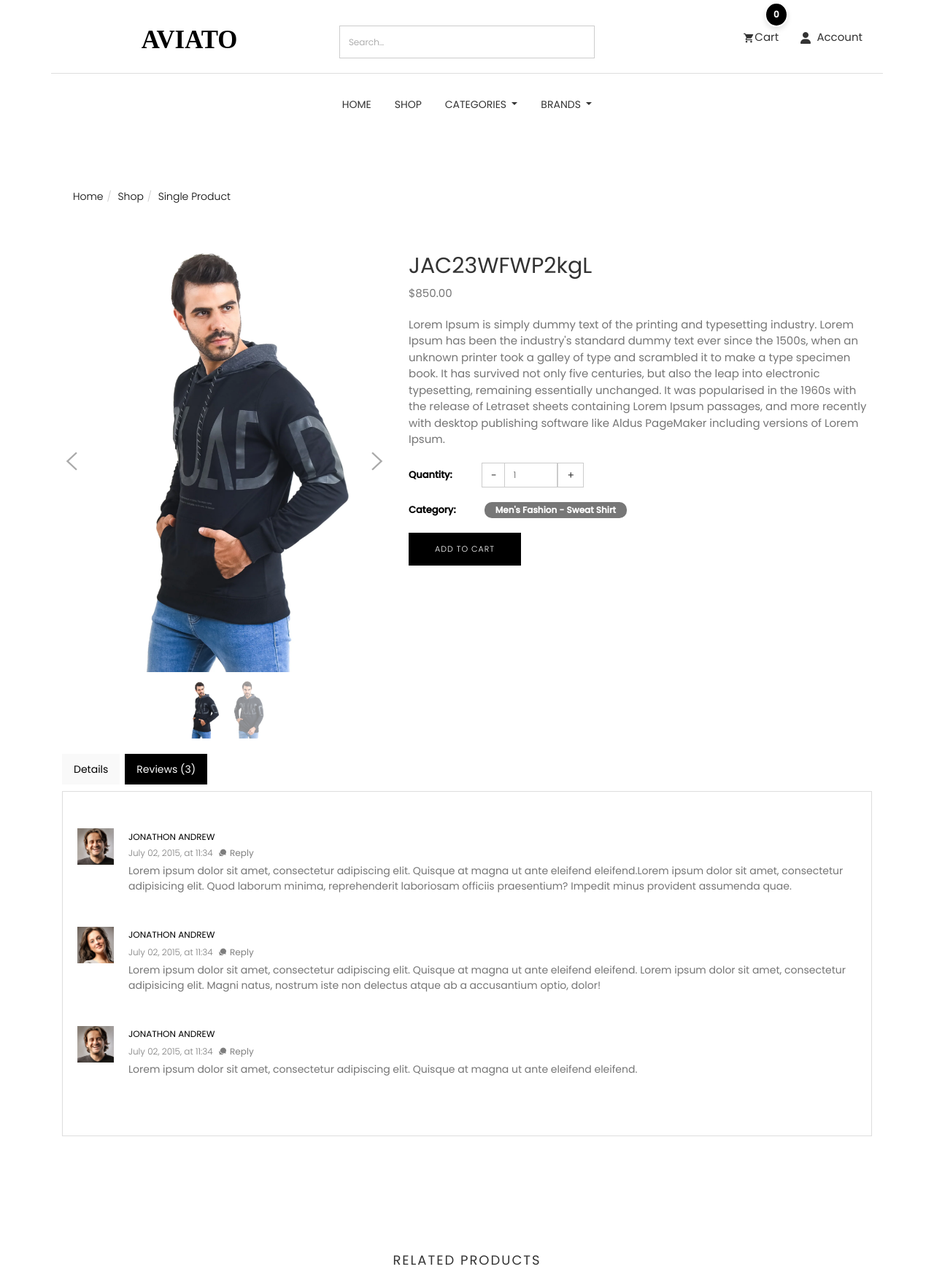
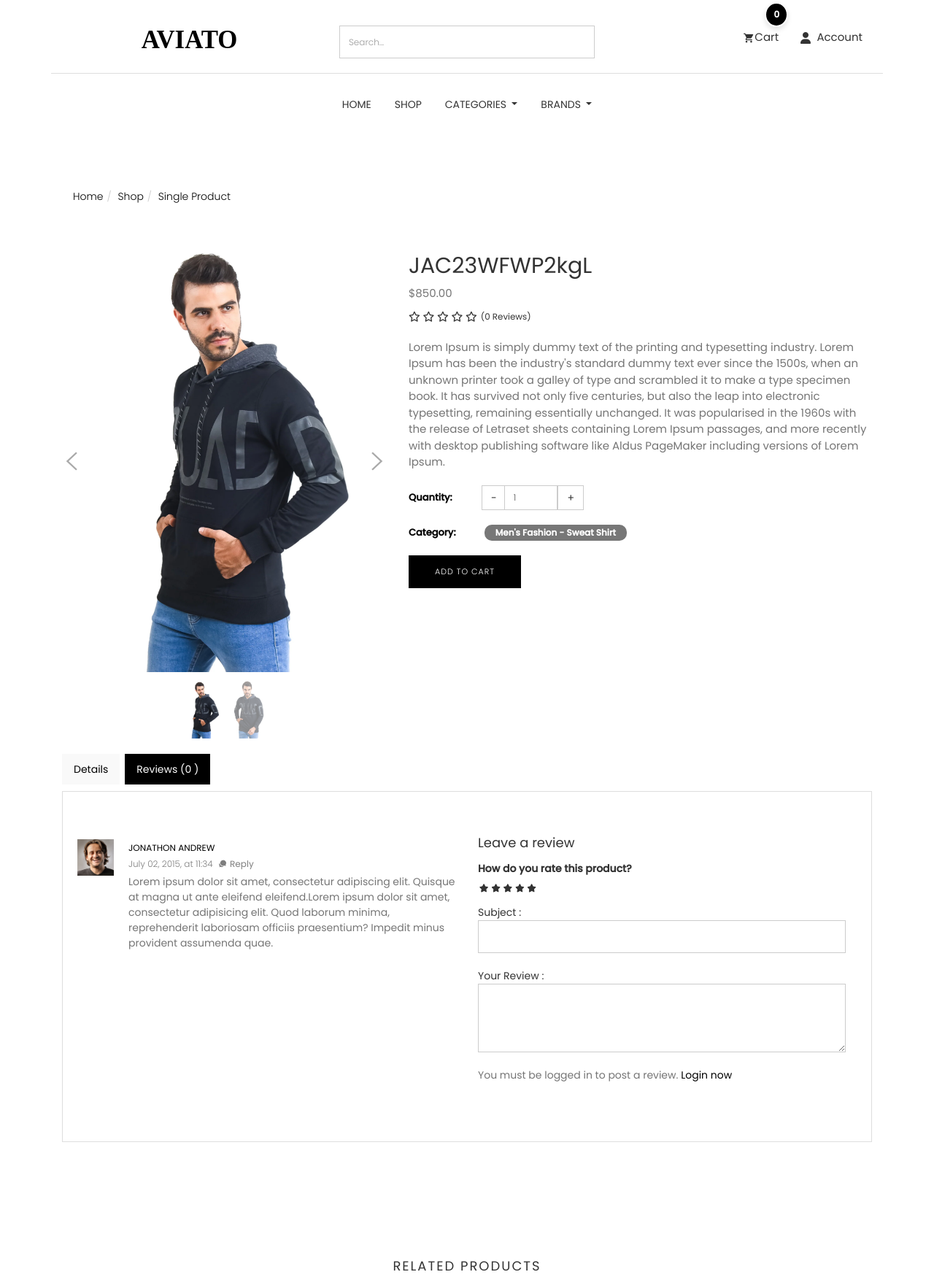
Before and after one commit to Mmy2000/aviato-shopper, a Django app: page /products/eabd4bb6-e144-4240-876e-b1470018ce10 in a window 1280 px wide, after a click that opens the changed part. Shown: the top 1754 px of the page at 73% size. Run offline with Django 4.2, Linux system fonts and the light colour scheme; data comes from the database, SQL or seed files in the repository; both versions use the stored data as it was after the commit; data that the repository does not hold is empty; some libraries are stand-ins or nearby versions; some web fonts are replaced.

Commit message:
create review rating for the products

```diff
--- a/order/admin.py
+++ b/order/admin.py
@@ -5,7 +5,7 @@ class PaymentAdmin(admin.ModelAdmin):
     list_display = ('payment_id', 'payment_method', 'payment_paid', 'status', 'created_at', 'user')
     list_filter = ('status', 'payment_method', 'created_at')
     search_fields = ('payment_id', 'payment_method', 'user__username')
-    readonly_fields = ('payment_id', 'payment_method', 'payment_paid', 'status', 'created_at', 'user')
+    readonly_fields = ('payment_id', 'created_at', 'user')
 
     class Meta:
         verbose_name = 'Payment'
--- a/static/css/style.css
+++ b/static/css/style.css
@@ -2774,3 +2774,38 @@ input[type=email]:focus, input[type=password]:focus, input[type=text]:focus, inp
   background-color: white;
   padding: 5px 10px;
 }
+
+
+.rate > input{
+    display: none;
+}
+.rate{
+    display: inline-block;
+    border: 0;
+}
+.rate > label{
+    float: right;
+}
+.rate > label::before{
+    display: inline-block;
+    font-size: 1.1rem;
+    font-family: FontAwesome;
+    content: "\f005";
+    margin: 0;
+    padding: 0.3rem .2rem;
+    cursor:pointer ;
+}
+.rate .half::before{
+    content: "\f089";
+    position: absolute;
+    padding-right: 0;
+}
+input:checked ~ label,label:hover ~ label{
+    color: #ffc800;
+}
+input:checked + label:hover,input:checked ~ label:hover,input:checked ~ label:hover ~ label,label:hover ~ input:checked ~ label{
+    color: #cb9f00;
+}
+.rating-star i{
+    color: #ffc800 !important;
+}
--- a/store/templates/products/product_details.html
+++ b/store/templates/products/product_details.html
@@ -81,6 +81,25 @@
 						<h2>{{single_product}}</h2>
 						<p class="product-price">${{single_product.price}}</p>
 
+						<div class="d-flex mb-3">
+							<div class=" me-2">
+								<span>
+									<i class="fa fa-star{% if single_product.avr_review < 0.5%}-o{% elif single_product.avr_review >= 0.5 and single_product.avr_review < 1%}-half-o{%endif%}"
+										aria-hidden="true"></i>
+									<i class="fa fa-star{% if single_product.avr_review < 1.5%}-o{% elif single_product.avr_review >= 1.5 and single_product.avr_review < 2%}-half-o{%endif%}"
+										aria-hidden="true"></i>
+									<i class="fa fa-star{% if single_product.avr_review < 2.5%}-o{% elif single_product.avr_review >= 2.5 and single_product.avr_review < 3%}-half-o{%endif%}"
+										aria-hidden="true"></i>
+									<i class="fa fa-star{% if single_product.avr_review < 3.5%}-o{% elif single_product.avr_review >= 3.5 and single_product.avr_review < 4%}-half-o{%endif%}"
+										aria-hidden="true"></i>
+									<i class="fa fa-star{% if single_product.avr_review < 4.5%}-o{% elif single_product.avr_review >= 4.5 and single_product.avr_review < 5%}-half-o{%endif%}"
+										aria-hidden="true"></i>
+								</span>
+							</div>
+							<small class="pt-1">({{single_product.count_review}} Reviews)</small>
+
+						</div>
+
 						<p class="product-description mt-20">
 							{{single_product.description}}
 						</p>
@@ -138,7 +157,8 @@
 				<div class="tabCommon mt-20">
 					<ul class="nav nav-tabs">
 						<li class="active"><a data-toggle="tab" href="#details" aria-expanded="true">Details</a></li>
-						<li class=""><a data-toggle="tab" href="#reviews" aria-expanded="false">Reviews (3)</a></li>
+						<li class=""><a data-toggle="tab" href="#reviews" aria-expanded="false">Reviews
+								({{single_product.count_review}} )</a></li>
 					</ul>
 					<div class="tab-content patternbg">
 						<div id="details" class="tab-pane fade active in">
@@ -147,8 +167,8 @@
 
 						</div>
 						<div id="reviews" class="tab-pane fade">
-							<div class="post-comments">
-								<ul class="media-list comments-list m-bot-50 clearlist">
+							<div class="post-comments row">
+								<ul class="media-list comments-list m-bot-50 col-md-6 clearlist">
 									<!-- Comment Item start-->
 									<li class="media">
 
@@ -179,65 +199,59 @@
 									</li>
 									<!-- End Comment Item -->
 
-									<!-- Comment Item start-->
-									<li class="media">
-
-										<a class="pull-left" href="#!">
-											<img class="media-object comment-avatar" src="images/blog/avater-4.jpg"
-												alt="" width="50" height="50" />
-										</a>
-
-										<div class="media-body">
-
-											<div class="comment-info">
-												<div class="comment-author">
-													<a href="#!">Jonathon Andrew</a>
-												</div>
-												<time datetime="2013-04-06T13:53">July 02, 2015, at 11:34</time>
-												<a class="comment-button" href="#!"><i
-														class="tf-ion-chatbubbles"></i>Reply</a>
+								</ul>
+								<div class="col-md-6">
+									<h4 class="mb-4">Leave a review</h4>
+									<form action="{% url 'submit_review' single_product.id %}" method="POST">
+										{% csrf_token %}
+										<div>
+											<label>How do you rate this product?</label>
+											<br>
+											<div class="rate">
+												<input id="rating10" value="5" type="radio" name="rating"
+													required><label for="rating10" title="5"></label>
+												<input id="rating9" value="4.5" type="radio" name="rating"
+													required><label for="rating9" title="4.5" class="half"></label>
+												<input id="rating8" value="4" type="radio" name="rating" required><label
+													for="rating8" title="4"></label>
+												<input id="rating7" value="3.5" type="radio" name="rating"
+													required><label for="rating7" title="3.5" class="half"></label>
+												<input id="rating6" value="3" type="radio" name="rating" required><label
+													for="rating6" title="3"></label>
+												<input id="rating5" value="2.5" type="radio" name="rating"
+													required><label for="rating5" title="2.5" class="half"></label>
+												<input id="rating4" value="2" type="radio" name="rating" required><label
+													for="rating4" title="2"></label>
+												<input id="rating3" value="1.5" type="radio" name="rating"
+													required><label for="rating3" title="1.5" class="half"></label>
+												<input id="rating2" value="1" type="radio" name="rating" required><label
+													for="rating2" title="1"></label>
+												<input id="rating1" value="0.5" type="radio" name="rating"
+													required><label for="rating1" title="0.5" class="half"></label>
 											</div>
-
-											<p>
-												Lorem ipsum dolor sit amet, consectetur adipiscing elit. Quisque at
-												magna ut ante eleifend eleifend. Lorem ipsum dolor sit amet, consectetur
-												adipisicing elit. Magni natus, nostrum iste non delectus atque ab a
-												accusantium optio, dolor!
+											<br>
+											Subject :
+											<input type="text" class="form-control" name="subject">
+											<br>
+											Your Review :
+											<textarea name="review" rows="4" class="form-control"
+												value="Your Rating"></textarea>
+											<br>
+											{% if user.is_authenticated %}
+											{% if orderproduct %}
+											<input type="submit" value="Submit Review" class="btn btn-main">
+											{% else %}
+											<p>You must purchase this product to post a review.</p>
+											{% endif %}
+											{% else %}
+											<p>You must be logged in to post a review. <span><a
+														href="{% url 'login'%}">Login
+														now</a></span>
 											</p>
-
+											{% endif %}
 										</div>
-
-									</li>
-									<!-- End Comment Item -->
-
-									<!-- Comment Item start-->
-									<li class="media">
-
-										<a class="pull-left" href="#!">
-											<img class="media-object comment-avatar" src="images/blog/avater-1.jpg"
-												alt="" width="50" height="50">
-										</a>
-
-										<div class="media-body">
-
-											<div class="comment-info">
-												<div class="comment-author">
-													<a href="#!">Jonathon Andrew</a>
-												</div>
-												<time datetime="2013-04-06T13:53">July 02, 2015, at 11:34</time>
-												<a class="comment-button" href="#!"><i
-														class="tf-ion-chatbubbles"></i>Reply</a>
-											</div>
-
-											<p>
-												Lorem ipsum dolor sit amet, consectetur adipiscing elit. Quisque at
-												magna ut ante eleifend eleifend.
-											</p>
-
-										</div>
-
-									</li>
-								</ul>
+									</form>
+								</div>
 							</div>
 						</div>
 					</div>
--- a/store/urls.py
+++ b/store/urls.py
@@ -7,5 +7,5 @@ urlpatterns = [
     path('category/<str:category_id>/' , views.product_list , name='products_by_category'),
     path('brand/<str:brand_id>/' , views.product_list , name='products_by_brand'),
     path('search/' , views.search , name='search'),
-
+    path('submit_review/<str:product_id>/',views.submit_review ,name='submit_review'),
 ]
--- a/store/views.py
+++ b/store/views.py
@@ -1,10 +1,14 @@
 from django.shortcuts import get_object_or_404, render,redirect
-from .models import Product , Brand , ProductImage
+
+from order.models import OrderProduct
+from store.forms import ReviewForm
+from .models import Product , Brand , ProductImage, ReviewRating
 from category.models import Category , Subcategory
 from django.core.paginator import Paginator
 from cart.models import CartItem
 from cart.cart_utils import _cart_id
 from django.db.models.query_utils import Q
+from django.contrib import messages
 
 # Create your views here.
 
@@ -55,7 +59,12 @@ def product_details(request,product_id):
         single_product = Product.objects.get(id=product_id)
         if request.user.is_authenticated:
             in_cart = CartItem.objects.filter(user=request.user , product = product_id).exists()
+            try:
+                orderproduct = OrderProduct.objects.filter(user=request.user , product_id=single_product.id).exists()
+            except OrderProduct.DoesNotExist:
+                orderproduct = None
         else:
+            orderproduct = None
             in_cart = CartItem.objects.filter(cart__cart_id = _cart_id(request) , product = product_id).exists()
     except Exception as e:
         raise e
@@ -64,12 +73,16 @@ def product_details(request,product_id):
     single_product.save()
     product_gallary = ProductImage.objects.filter(product_id=single_product.id)
     related = Product.objects.filter(category=single_product.category)
+    orderproduct_counter =  OrderProduct.objects.filter( product_id=single_product.id)
+    orderproduct_count = orderproduct_counter.count()
 
     context = {
         'single_product':single_product,
         'product_gallary':product_gallary,
         'related':related,
         'in_cart':in_cart,
+        'orderproduct':orderproduct,
+        'orderproduct_count':orderproduct_count
     }
 
     return render(request , 'products/product_details.html' , context)
@@ -93,3 +106,26 @@ def search(request):
         'product_count':product_count
     }
     return render(request , 'products/product_list.html', context)
+
+def submit_review(request , product_id):
+    url = request.META.get('HTTP_REFERER')
+    if request.method =="POST":
+        try:
+            reviews = ReviewRating.objects.get(user__id=request.user.id , product__id=product_id)
+            form = ReviewForm(request.POST , instance=reviews)
+            form.save()
+            messages.success(request,'Thank You , Your Review has been updated.')
+            return redirect(url)
+        except ReviewRating.DoesNotExist:
+            form = ReviewForm(request.POST)
+            if form.is_valid():
+                data = ReviewRating()
+                data.subject = form.cleaned_data['subject']
+                data.rating = form.cleaned_data['rating']
+                data.review = form.cleaned_data['review']
+                data.ip = request.META.get('REMOTE_ADDR')
+                data.product_id = product_id
+                data.user_id = request.user.id
+                data.save()
+                messages.success(request,'Thank You , Your Review has been submitted.')
+                return redirect(url)
--- a/templates/base.html
+++ b/templates/base.html
@@ -49,6 +49,7 @@
 	<link rel="stylesheet" href="{% static 'plugins/slick/slick-theme.css'%}">
 		<script src="https://www.paypal.com/sdk/js?client-id=AZzTZ5ayM3ZCeBjituL73sqPON6N2Oaw4TdXcVHUsw4_B0PCXPbMINnFRvYG3LC6jDp0ZVpECecg5hus&currency=USD"></script>
 	<!-- Main Stylesheet -->
+	<script src="https://kit.fontawesome.com/de248c41b3.js" crossorigin="anonymous"></script>
 	<link rel="stylesheet" href="{% static 'css/style.css'%}">
 	<link rel="stylesheet" href="{% static 'css/all.min.css'%}">
 
```
Also changed, not shown: order/templates/payment.html (+9 -3 lines), store/admin.py (+34 -7 lines), store/forms.py (added, +7 -0 lines), store/models.py (+29 -0 lines), db.sqlite3, store/migrations/0004_reviewrating.py (added).
